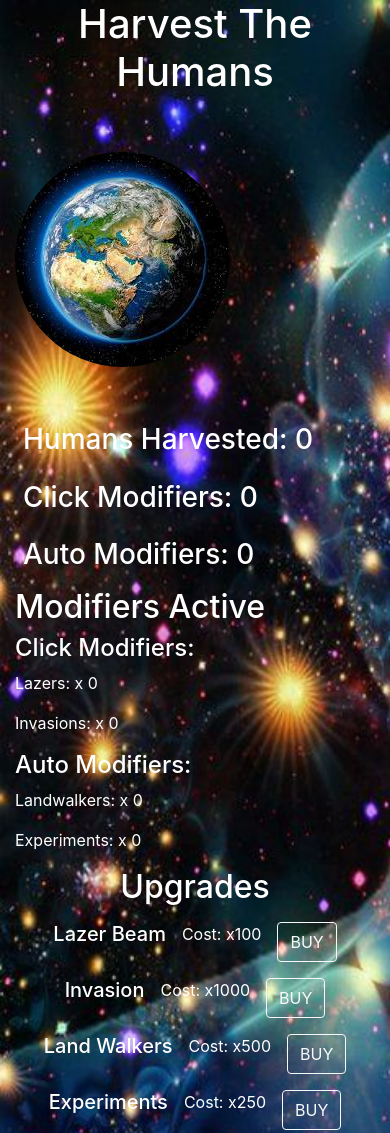
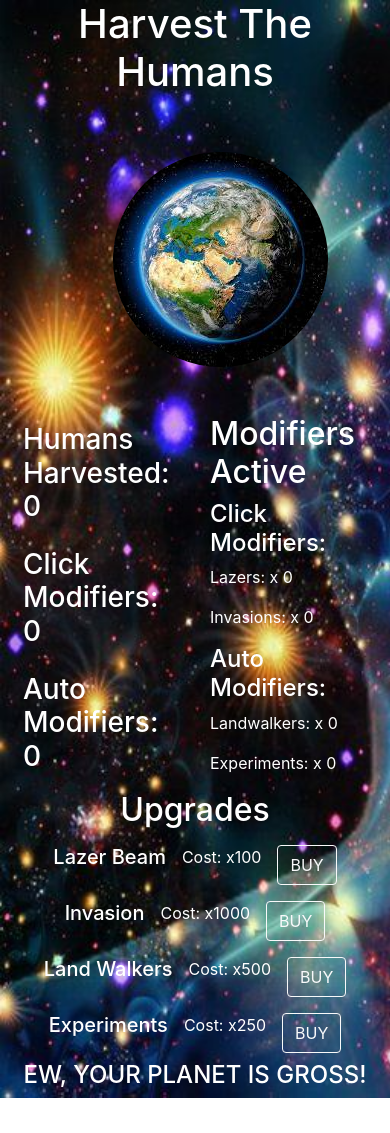
Before and after one commit to danielfasula/Earth-Harvester, a plain HTML site: page index.html in a window 390 px wide. Shown: the top 1133 px of the page. After the commit the page ends 1098 px from the top, so only its background shows below. Drawn offline with nearby package versions, Linux system fonts and the light colour scheme.

Commit message:
alert change

```diff
--- a/index.html
+++ b/index.html
@@ -20,18 +20,18 @@
     <main>
         <div class="container-fluid">
             <div class="row justify-content-center pt-5">
-                <div class="col-md-3">
+                <div class="col-6 col-md-3">
                     <img onclick="mine()" src="earth.jpg" class="rounded-circle" alt="">
                 </div>
             </div>
             <div class="row justify-content-around mt-5">
-                <div class="col-md-4">
+                <div class="col-6 col-md-4">
                     <h3 class="p-2">Humans Harvested: <span id="humans">0</span></h3>
                     <h3 class="p-2">Click Modifiers: <span id="click-modifier">0</span></h3>
                     <h3 class="p-2">Auto Modifiers: <span id="auto-modifier">0</span></h3>
                     <!-- add how many of each modifiers they have and how many resources those bring in -->
                 </div>
-                <div class="col-md-4">
+                <div class="col-6 col-md-4">
                     <h2>Modifiers Active</h2>
                     <h4>Click Modifiers:</h4>
                     <p>Lazers: x <span id="lazer-qty">0</span></p>
--- a/main.js
+++ b/main.js
@@ -46,6 +46,7 @@ function buyClickUpgrade(key) {
         item.quantity++
         clickModifier += item.modifier
         item.price *= 2
+        alert('Purchased!')
     } else {
         // TODO change to alert or UI later
         alert('Bring Me More Humans');
@@ -60,6 +61,7 @@ function buyAutoUpgrade(key) {
         item.quantity++
         autoModifier += item.modifier
         item.price *= 2
+        alert('Purchased!')
 
     } else {
         alert('Bring Me More Humans');
```
